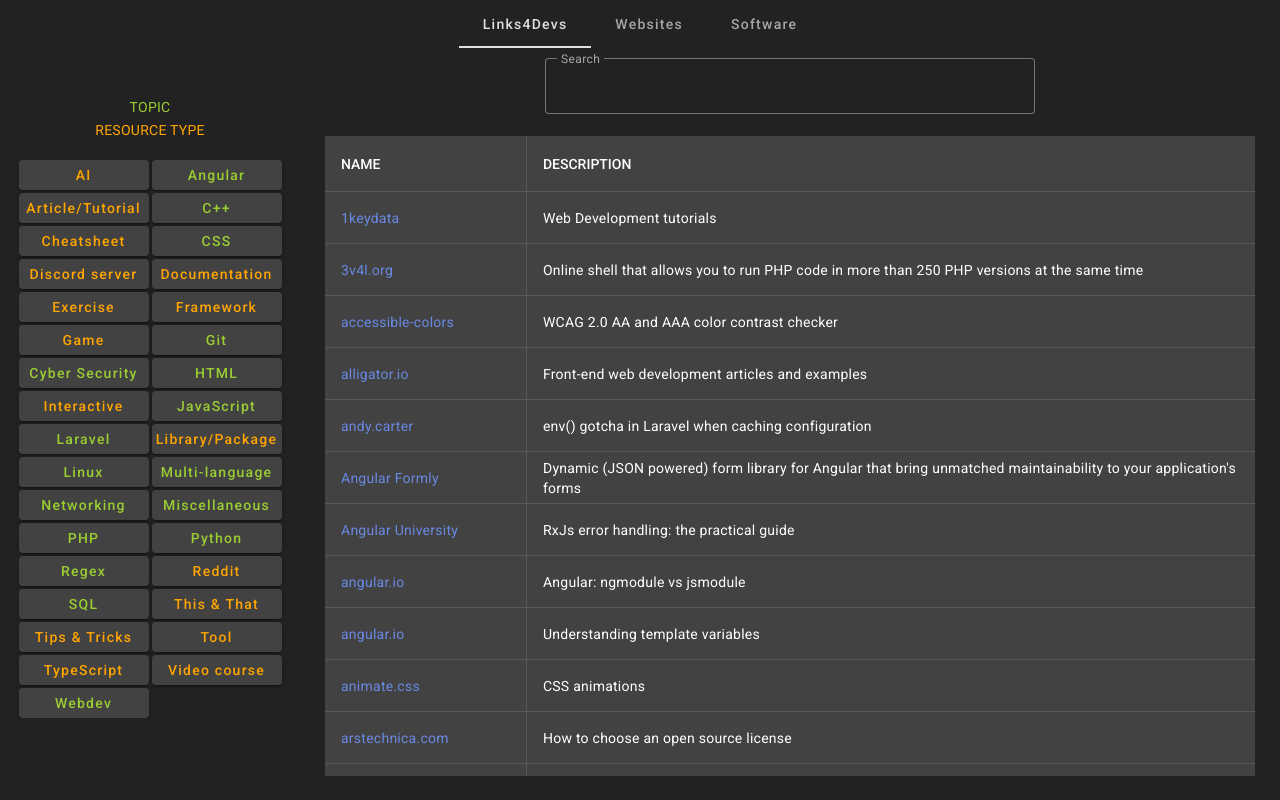
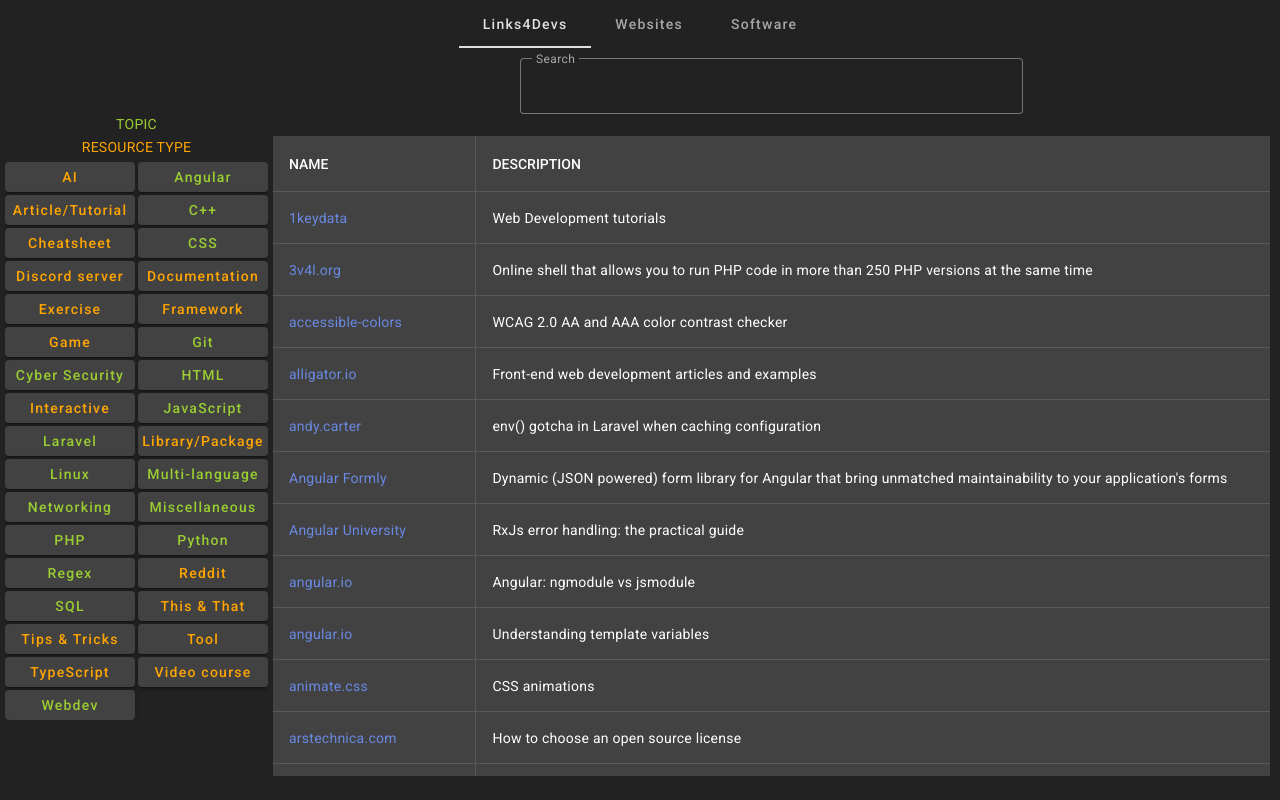
Before and after one commit to byteshaman/useful-stuff, an Angular app: page / in a window 1280 px wide. Built offline with nearby package versions, Linux system fonts and the light colour scheme.

Commit message:
improve style

```diff
--- a/src/app/shared/content/content.component.html
+++ b/src/app/shared/content/content.component.html
@@ -1,5 +1,5 @@
-<div class="grid-layout">
-  <div class="left">
+<div class="grid-layout" [class.mobile]="showSidenav">
+  <aside id="sidenav">
     <!-- Categories title -->
      <div class="categories">
        @for (category of categories; track category) {
@@ -17,9 +17,10 @@
         </button>
       }
     </div>
-  </div>
+  </aside>
 
-  <div>
+  <main id="content">
+    <!-- SEARCH -->
     <div class="search">
       <!-- Show only in dev mode -->
       @if (devMode) {
@@ -42,6 +43,7 @@
       }
     </div>
 
+    <!-- TABLE -->
     <div class="table">
       <table mat-table matSort [dataSource]="dataSource">
         @for (col of columns; track col) {
@@ -89,5 +91,5 @@
         <tr mat-row *matRowDef="let row; columns: displayedColumns;"></tr>
       </table>
     </div>
-  </div>
+  </main>
 </div>
--- a/src/app/shared/content/content.component.scss
+++ b/src/app/shared/content/content.component.scss
@@ -1,10 +1,10 @@
 .grid-layout {
   display: grid;
   margin-top: 10px;
-  grid-template-columns: 300px 1fr;
+  grid-template-columns: auto 1fr;
 }
 
-.left {
+aside {
   align-self: center;
 
   .categories {
@@ -16,7 +16,7 @@
 
   // BUTTONS
   .button-container {
-    margin: 20px auto;
+    margin-top: 5px;
     display: grid;
     grid-template-columns: repeat(2,130px);
     justify-content: center;
@@ -37,13 +37,28 @@
   }
 }
 
+.grid-layout.mobile {
+  grid-template-columns: 150px 1fr;
+
+  aside{
+    align-self: unset;
+    height: calc(100vh - 75px);
+    overflow-y: auto;
+
+    // BUTTONS
+    .button-container {
+      display: grid;
+      grid-template-columns: 130px;
+    }
+  }
+}
+
 // RIGHT
 
 .table {
-  width: calc(100% - 50px);
+  margin: 0 5px;
   height: 80vh;
   overflow-y: auto;
-  margin: 0 auto;
 
   th, td {
     &:not(:last-child) {
--- a/src/app/shared/content/content.component.ts
+++ b/src/app/shared/content/content.component.ts
@@ -14,6 +14,11 @@
 import { MatIcon } from '@angular/material/icon';
 import { MatButton, MatIconButton } from '@angular/material/button';
 import { NgClass, UpperCasePipe } from '@angular/common';
+
+import { OnDestroy, inject } from '@angular/core';
+import { BreakpointObserver, Breakpoints } from '@angular/cdk/layout';
+import { Subject } from 'rxjs';
+import { takeUntil } from 'rxjs/operators';
 
 @Component({
     selector: 'app-content',
@@ -33,9 +38,14 @@
   selectableTags!: Set<string>;
 
   // devmode
-  devMode: boolean = false;
-  sequence: string = '';
-  devModeKeyword: string = 'devmode';
+  devMode = false;
+  sequence = '';
+  devModeKeyword = 'devmode';
+
+  //sidenav
+  destroyed = new Subject<void>();
+  showSidenav!: boolean;
+  isSidenavOpen = false;
 
   // mat-table
   columns: string[] = this.devMode ? ['name', 'description', 'tags'] : ['name', 'description'];
@@ -45,7 +55,16 @@
   // export
   filename: string = '';
 
-  constructor(public dialog: MatDialog, private changeDetectorRefs: ChangeDetectorRef) { }
+  constructor(public dialog: MatDialog, private changeDetectorRefs: ChangeDetectorRef) {
+    inject(BreakpointObserver).observe([Breakpoints.XSmall, Breakpoints.Small])
+      .pipe(
+        takeUntil(this.destroyed) // Unsubscribe when the component is destroyed
+      )
+      .subscribe(result => {
+        this.showSidenav = result.matches;
+      });
+
+  }
 
   ngOnInit(): void {
 
--- a/src/styles.scss
+++ b/src/styles.scss
@@ -25,12 +25,12 @@
   )
 );
 
-//apply the theme to every component, call modify-background to update the
+//apply the theme to every component
 @include mat.all-component-themes(palette-helper.modify-background($my-theme, $darker-background-color));
 
 // background-color: #1a1c1d;
 html, body { height: 100%;  }
-body { margin: 0; font-family: Roboto, "Helvetica Neue", sans-serif; }
+body { margin: 0; font-family: Roboto, "Helvetica Neue", sans-serif; padding: 0 5px; }
 
 .mat-raised-button.mat-warn, .mat-fab.mat-warn, .mat-mini-fab.mat-warn, .mat-flat-button, .mat-raised-button, .mat-fab, .mat-mini-fab {
   background-color: $darker-background-color;
@@ -40,3 +40,23 @@
   height: 30px !important;
   padding: 0 6px !important;
 }
+
+// Scrollbar
+
+$sb-track-color: #202324;
+$sb-thumb-color: #666666;
+
+::-webkit-scrollbar {
+  width: 10px;
+}
+
+::-webkit-scrollbar-track {
+  background: $sb-track-color;
+  margin-left: 3px;
+}
+
+::-webkit-scrollbar-thumb {
+  background: $sb-thumb-color;
+  border-radius: 5px;
+  height: 50px;
+}
```
